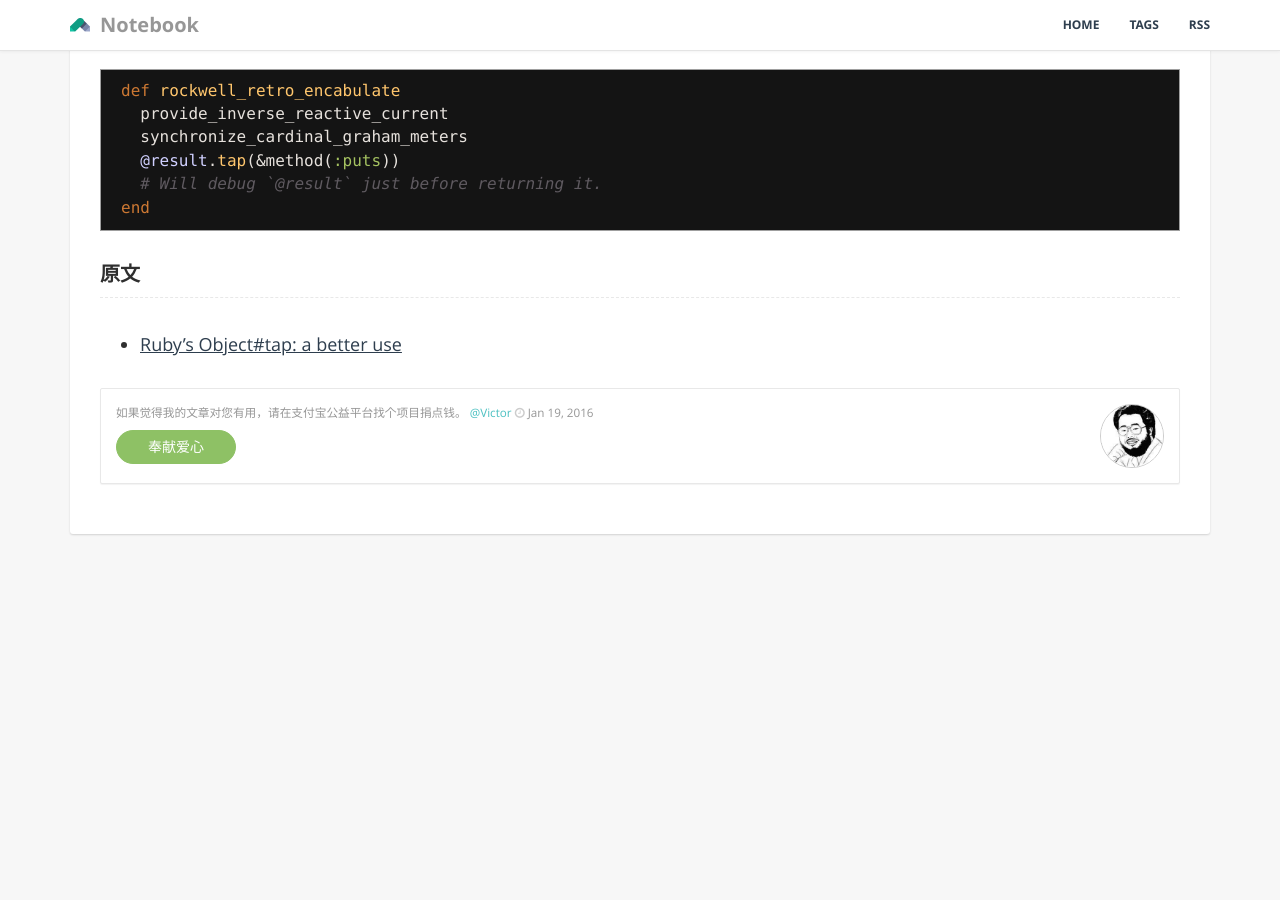
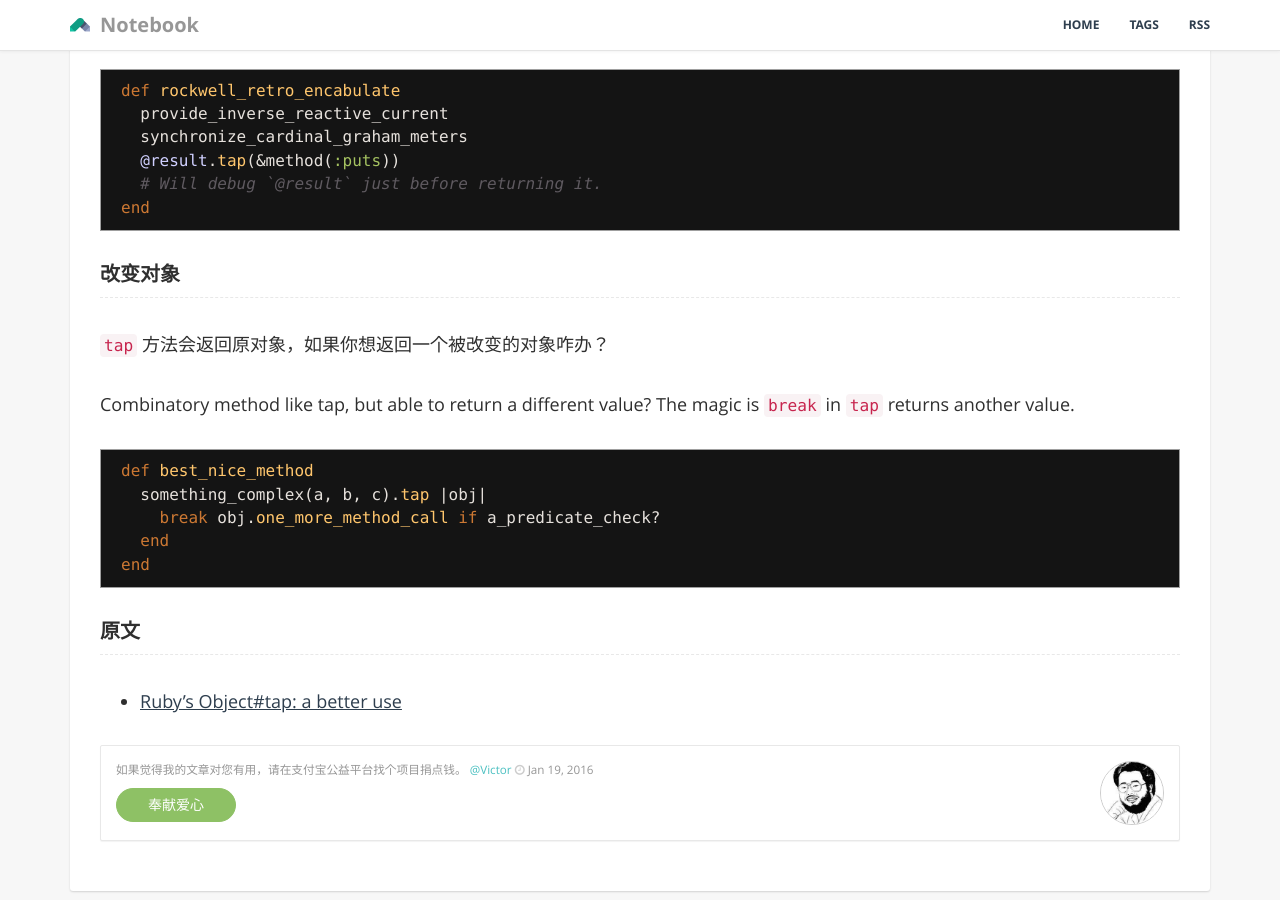
Before and after one commit to GiaoGiaoCat/GiaoGiaoCat.github.io, a Jekyll site: the page built from _posts/201601/2016-01-19-ruby-tap.md, in a window 1280 px wide and 900 px high, scrolled down 1123 px. Built offline with Jekyll 4.4.1, drawn with Linux system fonts in a browser that asks for light colours; before the commit the page ends 1702 px from its top, so only the background shows below that.

Commit message:
add post

````diff
--- a/_posts/201601/2016-01-19-ruby-tap.md
+++ b/_posts/201601/2016-01-19-ruby-tap.md
@@ -58,6 +58,20 @@ def rockwell_retro_encabulate
 end
 ```
 
+### 改变对象
+
+`tap` 方法会返回原对象，如果你想返回一个被改变的对象咋办？
+
+Combinatory method like tap, but able to return a different value? The magic is `break` in `tap` returns another value.
+
+```ruby
+def best_nice_method
+  something_complex(a, b, c).tap |obj|
+    break obj.one_more_method_call if a_predicate_check?
+  end
+end
+```
+
 ### 原文
 
 * [Ruby's Object#tap: a better use](http://redningja.com/dev/rubys-object-tap-a-better-use)
````
